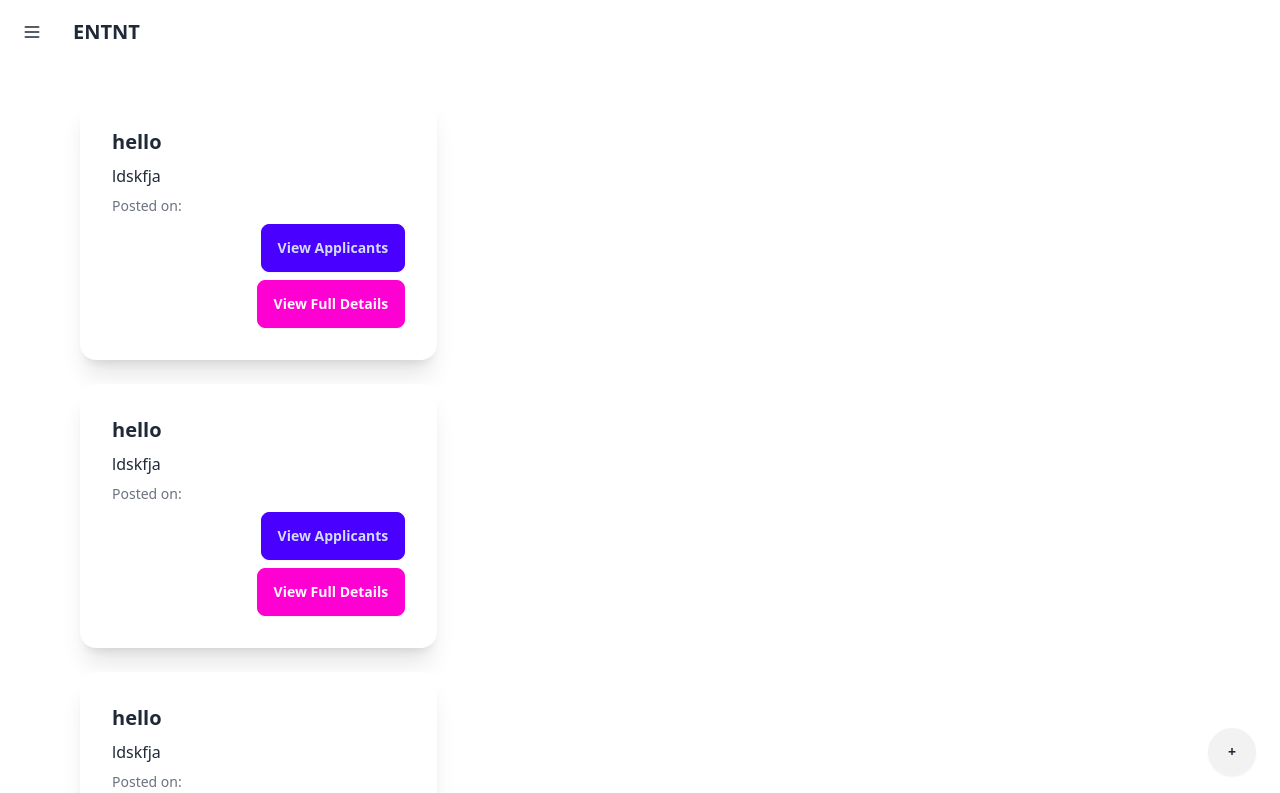
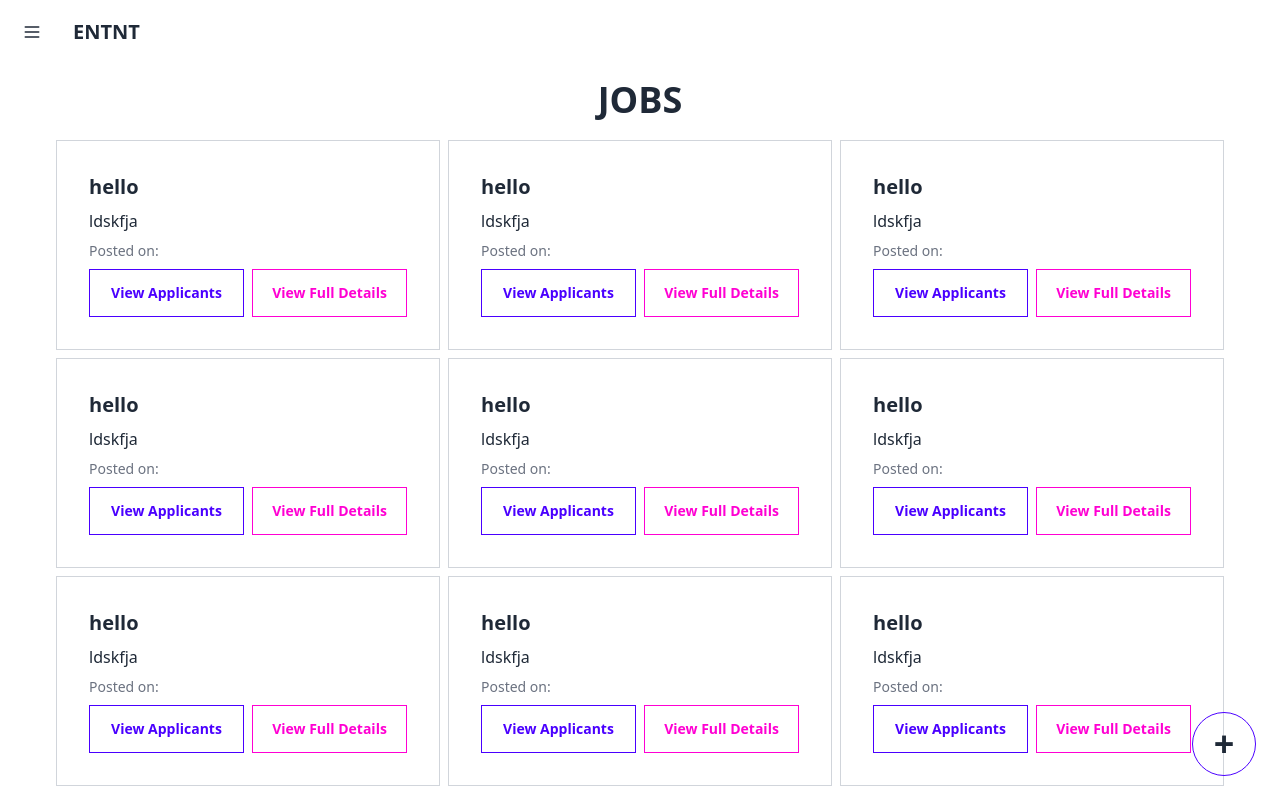
Before and after one commit to RaghavJit/job-admin, a React (Vite) app: page / in a window 1280 px wide. Shown: the top 793 px of the page. Built offline with nearby package versions, Linux system fonts and the light colour scheme.

Commit message:
A lot (not actually lot) of css fixed

```diff
--- a/src/components/Job.jsx
+++ b/src/components/Job.jsx
@@ -8,16 +8,16 @@ const Job = ({ title, description, datePosted }) => {
 
   return (
     <>
-      <div className="card bg-base-100 w-full sm:max-w-sm lg:max-w-md shadow-xl">
+      <div className="  flex-grow min-w-40 border border-gray-300">
         <div className="card-body">
           <h2 className="card-title">{title}</h2>
           <p>{description}</p>
           <p className="text-sm text-gray-500">Posted on: {datePosted}</p>
 
-          <div className="card-actions justify-end">
-            <button className="btn btn-primary">View Applicants</button>
+          <div className="card-actions flex flex-wrap">
+            <button className="btn btn-primary btn-outline flex-1 rounded-none">View Applicants</button>
             <button
-              className="btn btn-secondary"
+              className="btn btn-secondary btn-outline flex-1 rounded-none"
               onClick={toggleModal}
             >
               View Full Details
--- a/src/components/Layout.jsx
+++ b/src/components/Layout.jsx
@@ -35,12 +35,11 @@ const Layout = ({ children }) => {
         </div>
 
         {/* Main page content goes here */}
-        <main className="p-4 flex justify-center items-center min-h-screen">
-          <div className="w-full max-w-6xl">
-            <div className="grid grid-cols-1 sm:grid-cols-2 md:grid-cols-3 lg:grid-cols-3 gap-6 p-4">
+        <main className="p-4 ">
+
+
               {children}
-            </div>
-          </div>
+
         </main>
       </div>
 
--- a/src/pages/Dashboard.jsx
+++ b/src/pages/Dashboard.jsx
@@ -7,7 +7,10 @@ import AddJobModal from "../components/AddJobModal";
 function Dashboard() {
 
   const [isModalOpen, setIsModalOpen] = useState(false);
-
+  //Hint By Ekus: You can use this function to toggle the modal
+  // const changeModal = () => {
+  //   setIsModalOpen(()=> !isModalOpen);
+  // }
   const openModal = () => {
     setIsModalOpen(true);
     document.getElementById('add_job_modal').showModal();
@@ -20,7 +23,11 @@ function Dashboard() {
 
   return (
     <Layout>
-      <div className="grid gap-6">
+
+      <section>
+        <h1 className="text-4xl text-center mb-5 font-bold">JOBS</h1>
+      </section>
+      <div className="  flex flex-wrap items-center justify-center  gap-2 mx-10">
         <Job title={'hello'} description={'ldskfja'}/>
         <Job title={'hello'} description={'ldskfja'}/>
         <Job title={'hello'} description={'ldskfja'}/>
@@ -35,7 +42,7 @@ function Dashboard() {
 
       {/* Floating Add Button */}
       <button
-        className="btn btn-circle fixed bottom-6 right-6 z-50"
+        className="btn btn-circle text-4xl btn-lg btn-ghost border border-primary fixed bottom-6 right-6 z-50"
         onClick={openModal}
         title="Add Job"
       >
```
